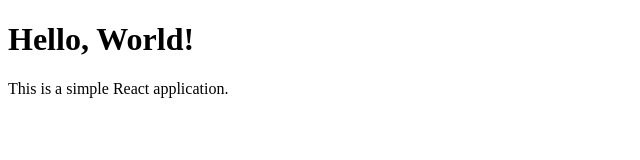
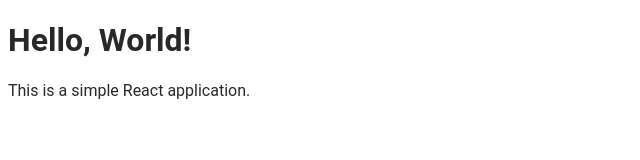
Before and after one commit to lenblazy/mwabonje-portfolio, a React (Vite) app: page / in a window 1280 px wide. Shown: the top 160 px of the page, without its empty margins (0-640 px from the left). Built offline with nearby package versions, Linux system fonts and the light colour scheme.

Commit message:
Update index.html with main.css file

```diff
--- a/index.html
+++ b/index.html
@@ -5,6 +5,9 @@
     <link rel="icon" type="image/svg+xml" href="/assets/images/elbee.svg" />
     <meta name="viewport" content="width=device-width, initial-scale=1.0" />
     <title>Lennox Mwabonje</title>
+
+    <!-- Main CSS File -->
+    <link href="assets/css/main.css" rel="stylesheet">
   </head>
   <body>
     <div id="root"></div>
--- a/public/assets/css/main.css
+++ b/public/assets/css/main.css
@@ -43,3 +43,12 @@
 :root {
   scroll-behavior: smooth;
 }
+
+/*--------------------------------------------------------------
+# General Styling & Shared Classes
+--------------------------------------------------------------*/
+body {
+  color: var(--default-color);
+  background-color: var(--background-color);
+  font-family: var(--default-font);
+}
```
